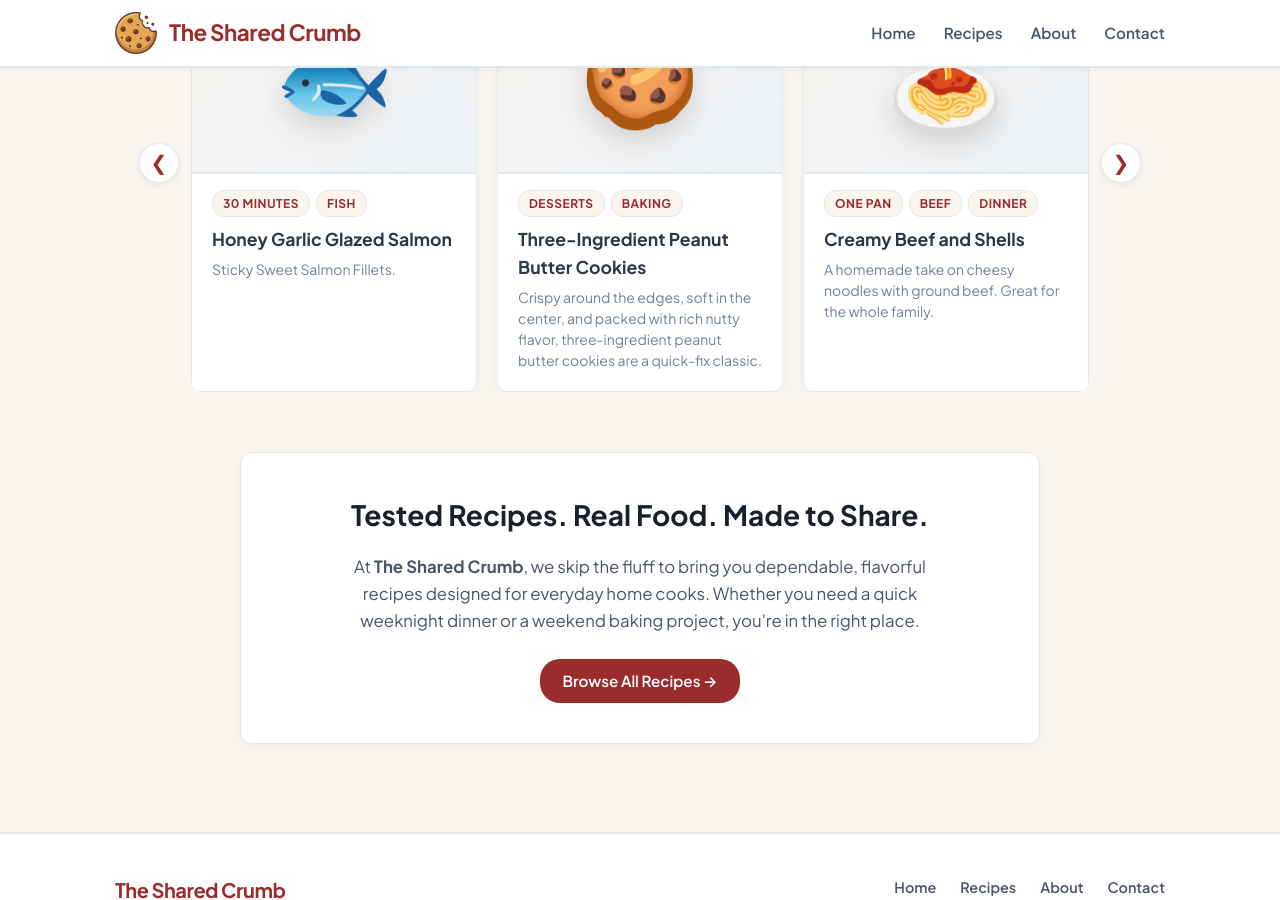
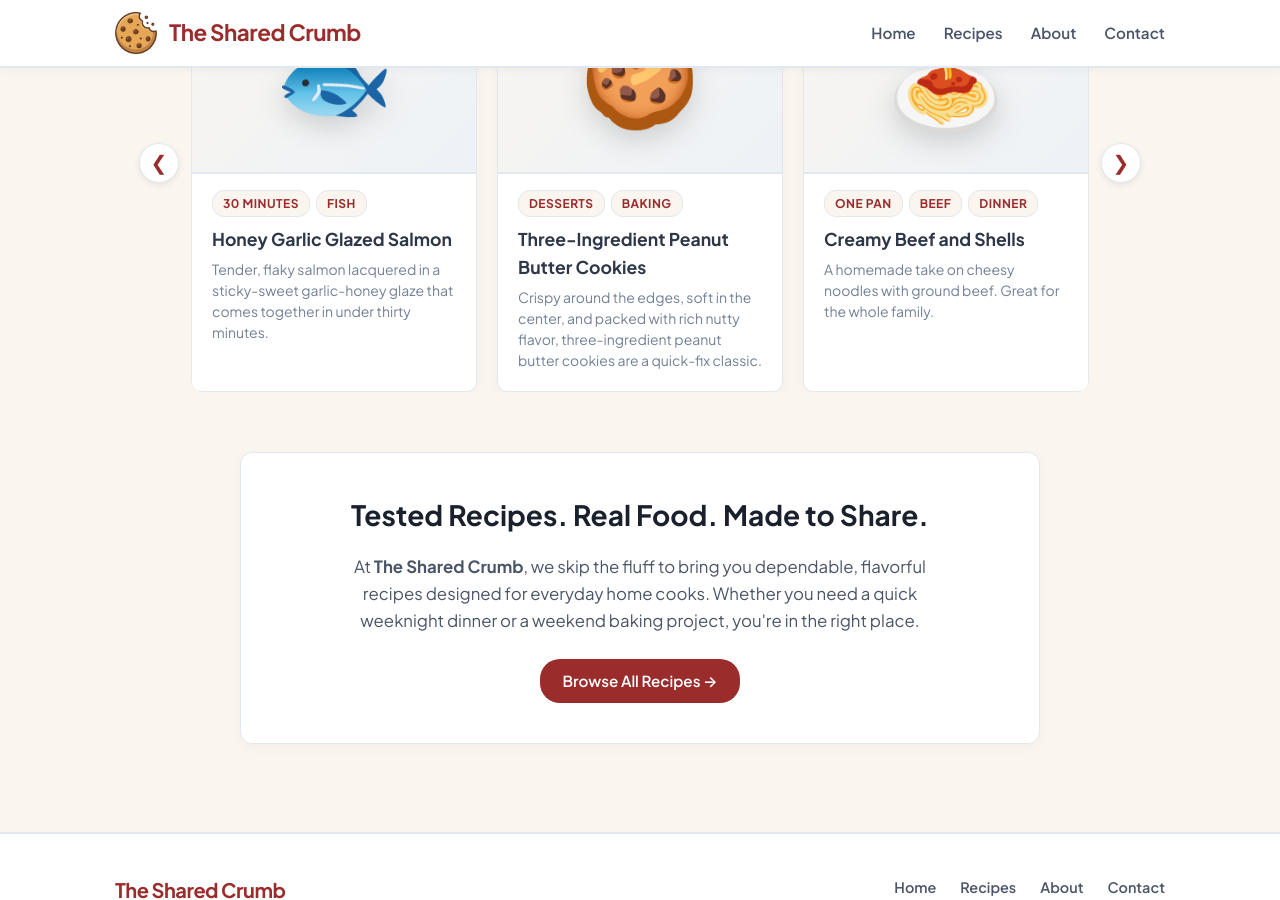
Before and after one commit to TheSharedCrumb/TheSharedCrumb, a Jekyll site: the page built from index.html, in a window 1280 px wide and 900 px high, scrolled down 379 px. Built offline with Jekyll 4.4.1, drawn with Linux system fonts in a browser that asks for light colours; part of the change alters nothing that is shown.

Commit message:
Revise recipe description and introduction for salmon
Updated the description and added a detailed introduction to the recipe for Honey Garlic Glazed Salmon.

```diff
--- a/_recipes/Salmon_HoneyGarlicGlazed.md
+++ b/_recipes/Salmon_HoneyGarlicGlazed.md
@@ -2,7 +2,7 @@
 layout: recipe
 title: "Honey Garlic Glazed Salmon"
 icon: "🐟"
-description: "Sticky Sweet Salmon Fillets."
+description: "Tender, flaky salmon lacquered in a sticky-sweet garlic-honey glaze that comes together in under thirty minutes."
 category: [30 Minutes, Fish]
 prep_time: "5 min"
 cook_time: "20 min"
@@ -12,7 +12,13 @@ cost: "$$"
 image: ""
 ---
 
-Sticky Sweet Salmon Fillets
+If you have ever been intimidated by cooking fish at home, this recipe is your official peace treaty with seafood. Salmon has a bad reputation for turning dry and sad the second you look away, but bathing it in a bubbling skillet of garlic, soy sauce, honey, and fresh lemon juice makes it completely bulletproof.
+
+The real magic here is the sear-and-bake double team. Searing the filets on the stovetop lets that sweet glaze reduction soak into every crevice, while a quick blast in a screaming hot oven turns the honey into a sticky, caramelized lacquer. You end up with crisp, golden edges and an impossibly tender, flaky center that practically melts on your fork.
+
+It looks and tastes like something you would order at a high-end bistro, but it comes together faster than it takes to get door delivery on a Tuesday night.
+
+Serve these sticky fillets over a mountain of steamed jasmine rice to soak up every last drop of the pan sauce, toss a few roasted greens on the side, and prepare to feel like a total culinary genius for minimal effort.
 
 ### Ingredients
 * 4 (6oz) salmon filets
```
